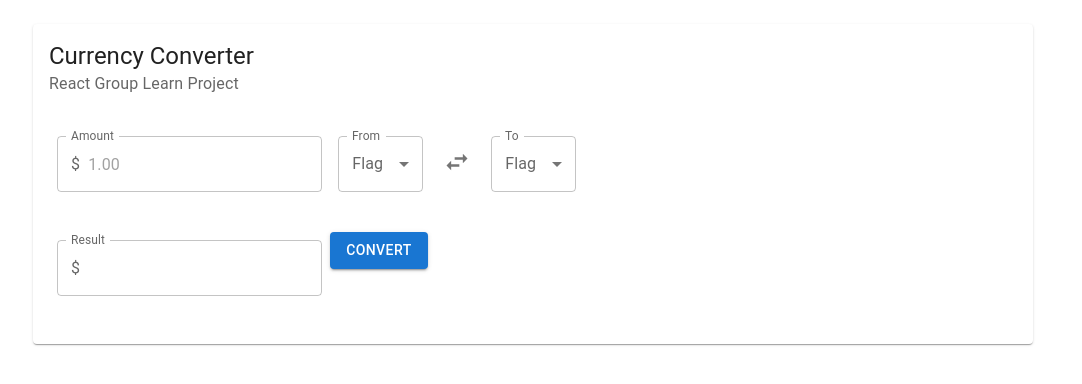
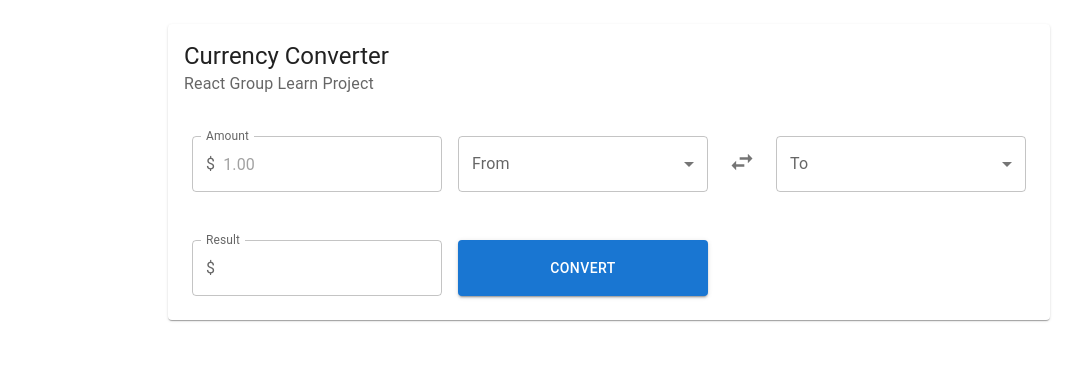
Before and after one commit to mbussert/currency-converter, a React (Create React App) app: page / in a window 1280 px wide. Shown: the top 384 px of the page, without its empty margins (31-1113 px from the left). Built offline with nearby package versions, Linux system fonts and the light colour scheme.

Commit message:
Fixed select boxes and button

```diff
--- a/src/components/Card.js
+++ b/src/components/Card.js
@@ -7,6 +7,7 @@ import SwapHorizIcon from "@mui/icons-material/SwapHoriz";
 import {
   Button,
   FormControl,
+  Grid,
   InputAdornment,
   InputLabel,
   MenuItem,
@@ -27,7 +28,8 @@ export default function RecipeReviewCard() {
   };
 
   return (
-    <Card sx={{ maxWidth: 1000, paddingBottom: 2 }}>
+    <Grid container justifyContent="center" alignItems="center">
+      <Card sx={{ maxWidth: 900, paddingBottom: 2 }}>
         <CardHeader
           title="Currency Converter"
           subheader="React Group Learn Project"
@@ -39,9 +41,12 @@ export default function RecipeReviewCard() {
               id="outlined-adornment-amount"
               type="number"
               value={values.amount}
+              sx={{ width: 250 }}
               placeholder="1.00"
               onChange={handleChange("amount")}
-            startAdornment={<InputAdornment position="start">$</InputAdornment>}
+              startAdornment={
+                <InputAdornment position="start">$</InputAdornment>
+              }
               label="Amount"
             />
           </FormControl>
@@ -50,14 +55,13 @@ export default function RecipeReviewCard() {
             <Select
               id="outlined-adornment-from"
               value={values.from}
-            placeholder="USD - US Dollar"
               onChange={handleChange("from")}
-            startAdornment={
-              <InputAdornment position="start">Flag</InputAdornment>
-            }
+              defaultValue="USD"
               label="From"
+              sx={{ width: 250 }}
             >
               <MenuItem value="USD">USD - US Dollar</MenuItem>
+              <MenuItem value="EUR">EUR - Euro</MenuItem>
             </Select>
           </FormControl>
           <IconButton size="large" sx={{ marginTop: 1 }}>
@@ -68,31 +72,42 @@ export default function RecipeReviewCard() {
             <Select
               id="outlined-adornment-to"
               value={values.to}
-            placeholder="EUR - Euro"
               onChange={handleChange("to")}
-            startAdornment={
-              <InputAdornment position="start">Flag</InputAdornment>
-            }
               label="To"
+              defaultValue="EUR"
+              sx={{ width: 250 }}
             >
+              <MenuItem value="USD">USD - US Dollar</MenuItem>
               <MenuItem value="EUR">EUR - Euro</MenuItem>
             </Select>
           </FormControl>
         </CardContent>
-      <CardContent>
-        <FormControl sx={{ m: 1 }}>
-          <InputLabel htmlFor="outlined-adornment-result">Result</InputLabel>
+        <Grid container sx={{ m: 1 }} spacing={2}>
+          <Grid item>
+            <FormControl>
+              <InputLabel htmlFor="outlined-adornment-result">
+                Result
+              </InputLabel>
               <OutlinedInput
                 id="outlined-adornment-result"
                 value={values.result}
                 onChange={handleChange("result")}
-            startAdornment={<InputAdornment position="start">$</InputAdornment>}
+                startAdornment={
+                  <InputAdornment position="start">$</InputAdornment>
+                }
                 label="Result"
                 readOnly
+                sx={{ width: 250 }}
               />
             </FormControl>
-        <Button variant="contained">Convert</Button>
-      </CardContent>
+          </Grid>
+          <Grid item container xs>
+            <Button sx={{ width: 250 }} variant="contained">
+              Convert
+            </Button>
+          </Grid>
+        </Grid>
       </Card>
+    </Grid>
   );
 }
```
Lines whose indentation alone changed are shown as unchanged.
